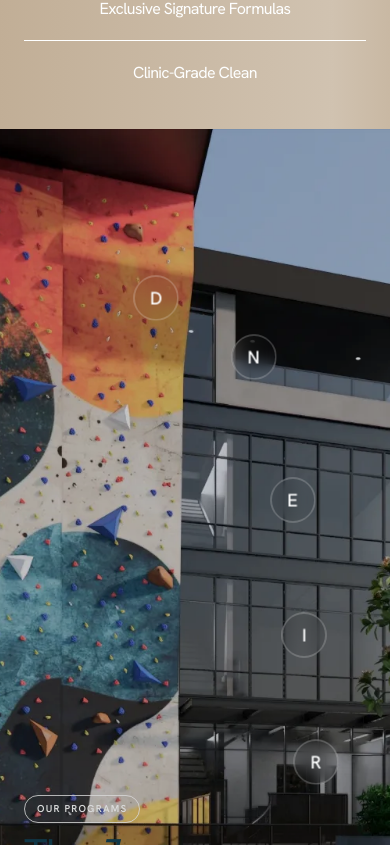
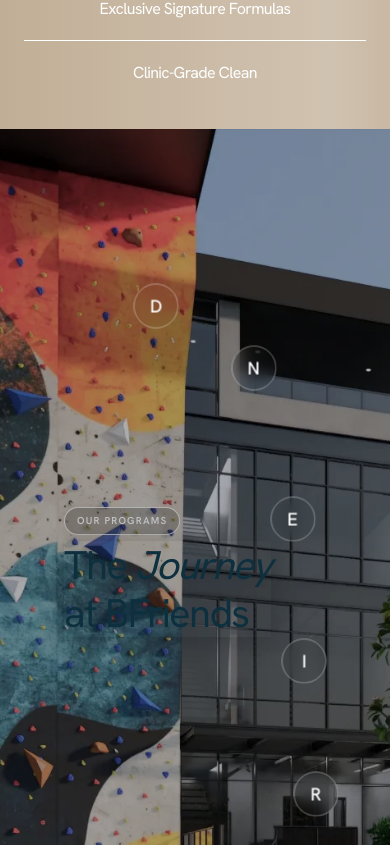
Before and after one commit to blife-bali/bfriends, a Next.js app: page / in a window 390 px wide. Shown: the part 2359-3204 px from the top of the page. Built offline with nearby package versions, Linux system fonts and the light colour scheme.

Commit message:
minor program and process update

```diff
--- a/app/home/process/Carousel.module.css
+++ b/app/home/process/Carousel.module.css
@@ -104,6 +104,7 @@
   left: 50%;
   transform: translateX(-50%);
   width: 100%;
+  border-radius: 12px;
   max-width: 800px;
   height: 3px;
   background: rgba(19, 64, 83, 0.15);
@@ -111,8 +112,9 @@
 
 .progressIndicator {
   height: 100%;
-  background: var(--color-blue-100);
+  background: var(--color-green-60);
   will-change: width;
+  border-radius: 12px;
 }
 
 /* Responsive Design */
--- a/app/home/programs/Card.module.css
+++ b/app/home/programs/Card.module.css
@@ -3,8 +3,8 @@
 .card {
   position: relative;
   width: 100%;
-  max-width: 480px;
-  min-height: 640px;
+  width: 480px;
+  height: 640px;
   border-radius: 16px;
   overflow: hidden;
   box-shadow: 0 8px 32px rgba(0, 0, 0, 0.1);
@@ -92,16 +92,15 @@
 }
 
 .indicator {
-  width: 50px;
-  height: 50px;
+  width: 48px;
+  height: 48px;
   border-radius: 50%;
   border: 1px solid rgba(255, 255, 255, 0.8);
-  backdrop-filter: blur(8px);
   display: flex;
   align-items: center;
   justify-content: center;
   font-family: var(--font-display);
-  font-size: 24px;
+  font-size: 20px;
   font-weight: 500;
   color: var(--color-white-100);
   background: transparent;
@@ -109,7 +108,7 @@
 
 .title {
   font-family: var(--font-display);
-  font-size: clamp(28px, 4vw, 36px);
+  font-size: clamp(28px, 4vw, 32px);
   font-weight: 500;
   letter-spacing: -0.02em;
   line-height: 110%;
--- a/app/home/programs/Section.module.css
+++ b/app/home/programs/Section.module.css
@@ -2,7 +2,7 @@
 
 .section {
   width: 100%;
-  min-height: 100vh;
+  min-height: 105vh;
   position: relative;
   overflow: hidden;
   display: flex;
@@ -18,28 +18,39 @@
   inset: 0;
   z-index: 0;
   display: flex;
-  flex-direction: column;
+  flex-direction: row;
   align-items: center;
-  justify-content: flex-end;
+  justify-content: center;
   transform: translateZ(0);
   -webkit-transform: translateZ(0);
   -webkit-font-smoothing: antialiased;
 }
 
+.contentWrapper{
+  position: relative;
+  width: 100%;
+  max-width: 1440px;
+  display: flex;
+  flex-direction: row;
+  align-items: space-between;
+  justify-content: space-between;
+  padding: 0 64px;
+  box-sizing: border-box;
+
+}
 
 .titleContainer{
   position: relative;
-  max-width: 1440px;
-  width: 100%;
   display: flex;
   flex-direction: column;
-  align-items: flex-end;
-  justify-content: flex-end;
-  padding: 120px 64px 64px 0;
+  justify-content: center;
+
   gap: 8px;
 }
 
 .sectionEyebrow{
+  width: fit-content;
+  background: rgba(0, 0, 0, 0.2);
   position: relative;
   font-family: var(--font-sans);
   font-size: clamp(10px, 2vw, 12px);
@@ -58,9 +69,10 @@
   position: relative;
   letter-spacing: -0.04em;
   line-height: 120%;
-  font-size: clamp(40px, 5vw, 48px);
+  font-size: clamp(56px, 5vw, 64px);
   font-weight: 400;
   font-family: var(--font-display);
+  box-shadow: 0 4px 24px rgba(0, 0, 0, 0.2);
 }
 
 .headingText em {
@@ -84,7 +96,7 @@
 .backgroundOverlay {
   position: absolute;
   inset: 0;
-  background-color: rgba(0, 0, 0, 0.15);
+  background-color: rgba(0, 0, 0, 0.25);
   z-index: 1;
 }
 
@@ -145,16 +157,14 @@
 /* Card Container - positioned absolutely like points */
 .cardContainer {
   position: relative;
-  width: 100%;
   max-width: 1440px;
   height: fit-content;
   inset: 0;
   z-index: 2;
   display: flex;
-  flex-direction: column;
+  flex-direction: row;
   align-items: flex-end;
-  justify-content: flex-end;
-  padding: 0 64px 64px 64px;
+
   pointer-events: none;
 }
 
@@ -197,9 +207,6 @@
     justify-content: flex-end;
   }
 
-  .headingText{
-    max-width: 240px;
-  }
 
   .backgroundImage{
     object-position: 37% center;
@@ -208,7 +215,7 @@
   .titleContainer{
     justify-content: center;
     align-items: flex-start;
-    padding: 72px 40px;
+
     gap: 6px;
   }
 
@@ -244,10 +251,7 @@
     justify-content: flex-end;
   }
 
-  .titleContainer{
-    padding: 48px 24px;
 
-  }
 
 
   .headingText{
--- a/app/home/programs/Section.tsx
+++ b/app/home/programs/Section.tsx
@@ -21,6 +21,7 @@ export default function Section() {
 
     handleResize();
     window.addEventListener("resize", handleResize);
+
     return () => window.removeEventListener("resize", handleResize);
   }, []);
 
@@ -28,6 +29,7 @@ export default function Section() {
 
   const handlePointClick = (letter: string) => {
     setSelectedLetter(letter);
+
     if (isMobile || isTab) {
       setIsCardOpen(true);
     }
@@ -35,6 +37,7 @@ export default function Section() {
 
   const handleCloseCard = () => {
     setIsCardOpen(false);
+
     if (isMobile || isTab) {
       setSelectedLetter("");
     }
@@ -42,7 +45,6 @@ export default function Section() {
 
   return (
     <section className={styles.section}>
-
       {/* Background Image with Points */}
       <div className={styles.background}>
         <Image
@@ -57,7 +59,7 @@ export default function Section() {
         />
         <div className={styles.backgroundOverlay} />
 
-        {/* Points Grid - now inside background to scale with image */}
+        {/* Points Grid - positioned to scale with image */}
         <div className={styles.pointsGrid}>
           {programsData.map((program) => (
             <button
@@ -75,21 +77,25 @@ export default function Section() {
             </button>
           ))}
         </div>
+
+        {/* Content Wrapper - contains title and desktop card */}
+        <div className={styles.contentWrapper}>
           <div className={styles.titleContainer}>
             <p className={styles.sectionEyebrow}>
               Our Programs
             </p>
             <p className={styles.headingText}>
-            The <em>Journey</em> at BFriends
+              The <em>Journey</em> <br/> at BFriends
             </p>
           </div>
 
-        {/* Card Container - positioned like pointsGrid for desktop */}
+          {/* Desktop Card Container */}
           {!isMobile && !isTab && (
             <div className={styles.cardContainer}>
               <Card program={selectedProgram} />
             </div>
           )}
+        </div>
       </div>
 
       {/* Mobile/Tab Modal Card */}
@@ -98,7 +104,6 @@ export default function Section() {
           <Card program={selectedProgram} onClose={handleCloseCard} isMobile={true} />
         </div>
       )}
-
     </section>
   );
 }
@@ -114,18 +119,20 @@ function getButtonPosition(letter: string, isMobile: boolean = false, isTab: boo
       N: { left: 65, top: 27 },
       D: { left: 40, top: 20 },
     };
+
     return mobilePositions[letter] || { left: 10, top: 15 };
   }
 
   if (isTab) {
     const tabPositions: Record<string, { left: number; top: number }> = {
-      F: { left: 50, top: 90 },
-      R: { left: 52, top: 75 },
-      I: { left: 52, top: 60 },
-      E: { left: 51, top: 44 },
-      N: { left: 48, top: 27 },
-      D: { left: 35, top: 20 },
+      F: { left: 55, top: 90 },
+      R: { left: 57, top: 75 },
+      I: { left: 57, top: 60 },
+      E: { left: 56, top: 44 },
+      N: { left: 53, top: 27 },
+      D: { left: 40, top: 20 },
     };
+
     return tabPositions[letter] || { left: 10, top: 15 };
   }
 
@@ -137,5 +144,6 @@ function getButtonPosition(letter: string, isMobile: boolean = false, isTab: boo
     N: { left: 43, top: 22 },
     D: { left: 35, top: 13 },
   };
+
   return positions[letter] || { left: 10, top: 15 };
 }
```
Lines whose indentation alone changed are shown as unchanged.
